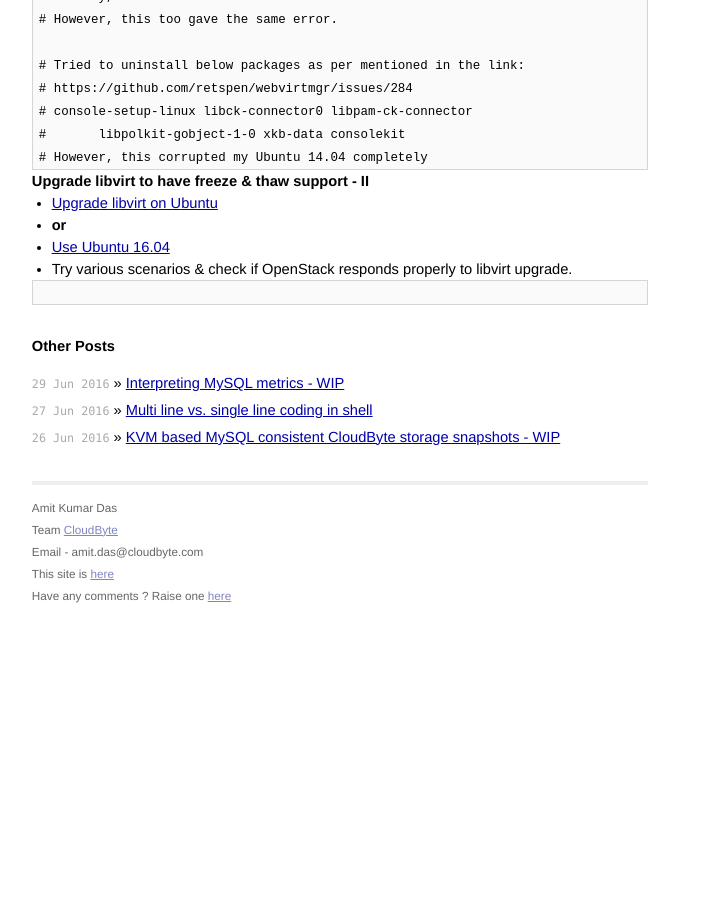
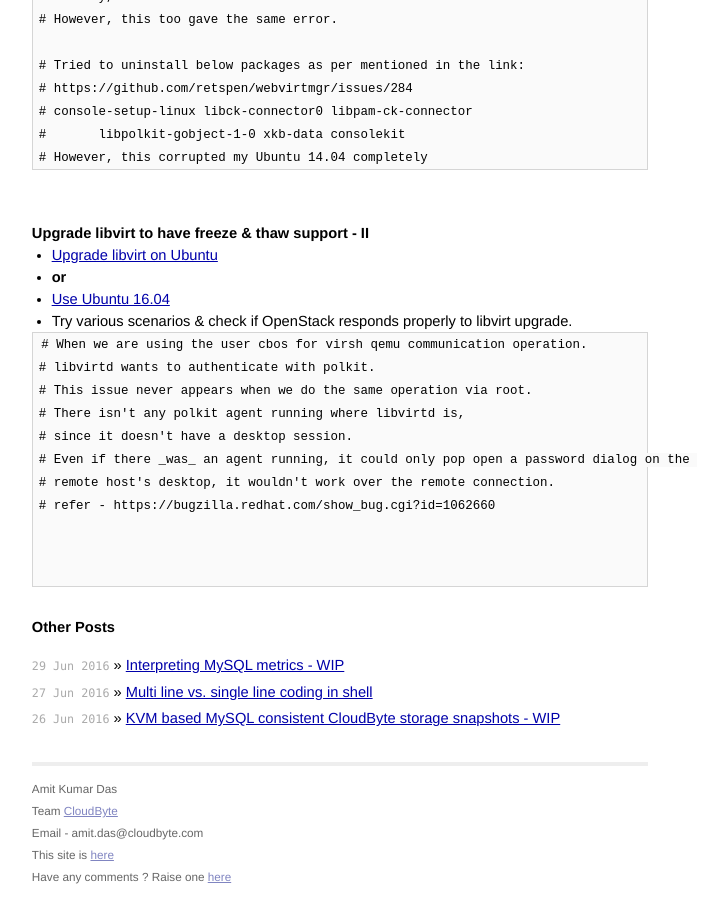
Before and after one commit to AmitKumarDas/amitkumardas.github.io, a Jekyll site: the page built from _posts/2016-04-09-kvm-based-crash-consistent-cloudbyte-storage-snapshots.md, in a window 1280 px wide and 900 px high, scrolled down 6298 px. Shown: the whole window, without its empty margins (300-1020 px from the left). Built offline with Jekyll 4.4.1, drawn with Linux system fonts in a browser that asks for light colours; before the commit the page ends 6916 px from its top, so only the background shows below that.

Commit message:
Update 2016-04-09-kvm-based-crash-consistent-cloudbyte-storage-snapshots.md

````diff
--- a/_posts/2016-04-09-kvm-based-crash-consistent-cloudbyte-storage-snapshots.md
+++ b/_posts/2016-04-09-kvm-based-crash-consistent-cloudbyte-storage-snapshots.md
@@ -312,6 +312,8 @@ srwxrwxrwx 1 root libvirtd 0 Jul  4 12:33 /var/run/libvirt/libvirt-sock
 # However, this corrupted my Ubuntu 14.04 completely
 ```
 
+<br />
+
 ### Upgrade libvirt to have freeze & thaw support - II
 
 - [Upgrade libvirt on Ubuntu](http://nolimitsdesigns.com/game-design/ubuntu-14-04-libvirt-compile-and-install/)
@@ -320,5 +322,15 @@ srwxrwxrwx 1 root libvirtd 0 Jul  4 12:33 /var/run/libvirt/libvirt-sock
 - Try various scenarios & check if OpenStack responds properly to libvirt upgrade.
 
 ```
+# When we are using the user cbos for virsh qemu communication operation.
+# libvirtd wants to authenticate with polkit.
+# This issue never appears when we do the same operation via root.
+# There isn't any polkit agent running where libvirtd is,
+# since it doesn't have a desktop session.
+# Even if there _was_ an agent running, it could only pop open a password dialog on the
+# remote host's desktop, it wouldn't work over the remote connection.
+# refer - https://bugzilla.redhat.com/show_bug.cgi?id=1062660
+
+
 
 ```
````
